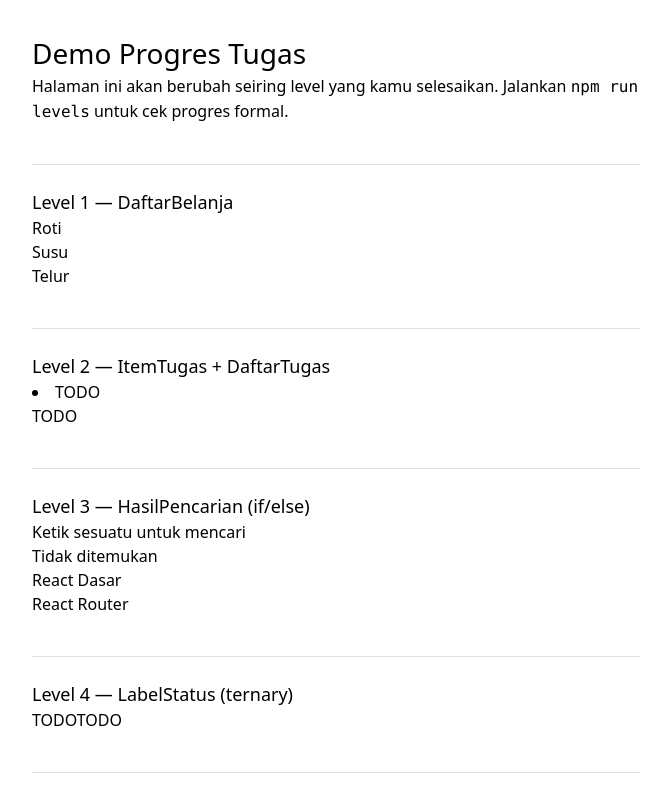
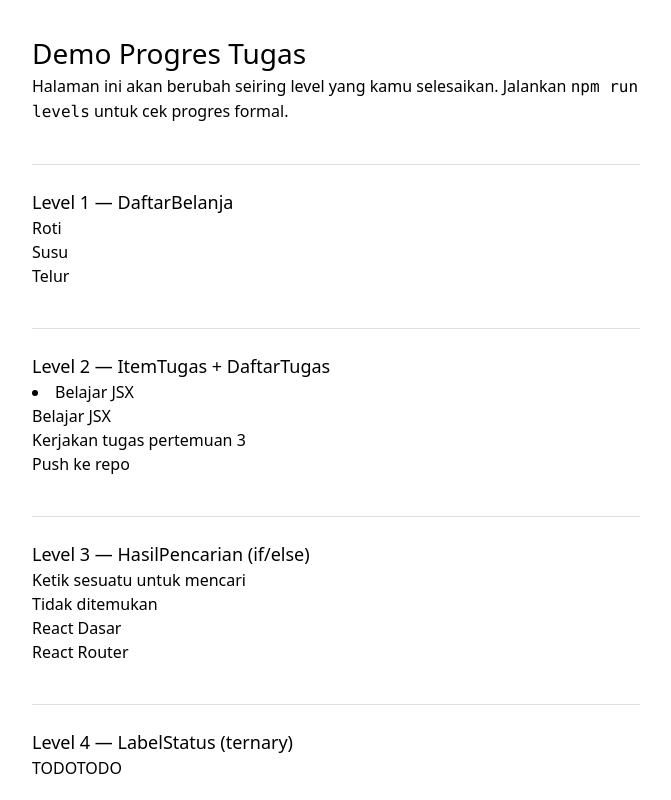
Before and after one commit to webdev-if-its/frontend-5053241034, a React (Vite) app in the folder pertemuan-03/: page / in a window 1280 px wide. Shown: the top 800 px of the page, without its empty margins (304-975 px from the left). Built offline with nearby package versions, Linux system fonts and the light colour scheme.

Commit message:
pertemuan-03: level 2 selesai

```diff
--- a/pertemuan-03/src/components/DaftarTugas.tsx
+++ b/pertemuan-03/src/components/DaftarTugas.tsx
@@ -3,6 +3,20 @@
 // elemen array (manfaatkan kembali komponen ItemTugas dari Level 2a, jangan
 // tulis ulang markup-nya). key ditaruh di <ItemTugas key={...} />, bukan di
 // dalam ItemTugas itu sendiri. Lihat SOAL.md untuk kontrak lengkap.
-export function DaftarTugas(props: any) {
-  return <p>TODO</p>
+
+import type { Tugas } from '../types';
+import { ItemTugas } from './ItemTugas';
+
+type Props = {
+  tugas: Tugas[]
 }
+
+export function DaftarTugas(props: Props) {
+  return (
+    <ul>
+      {props.tugas.map((t) => (
+        <ItemTugas key={t.id} tugas={t} />
+      ))}
+    </ul>
+  )
+}
--- a/pertemuan-03/src/components/ItemTugas.tsx
+++ b/pertemuan-03/src/components/ItemTugas.tsx
@@ -1,6 +1,15 @@
 // TODO(Level 2a): beri tipe props yang benar — { tugas: Tugas } (impor tipe
 // Tugas dari '../types', jangan tulis ulang bentuknya). Render satu <li>
 // yang memuat teks tugas.teks. Lihat SOAL.md untuk kontrak lengkap.
-export function ItemTugas(props: any) {
-  return <li>TODO</li>
+
+import type { Tugas } from '../types';
+
+type Props = {
+  tugas: Tugas
 }
+
+export function ItemTugas(props: Props) {
+  return (
+    <li>{props.tugas.teks}</li>
+  )
+}
```
